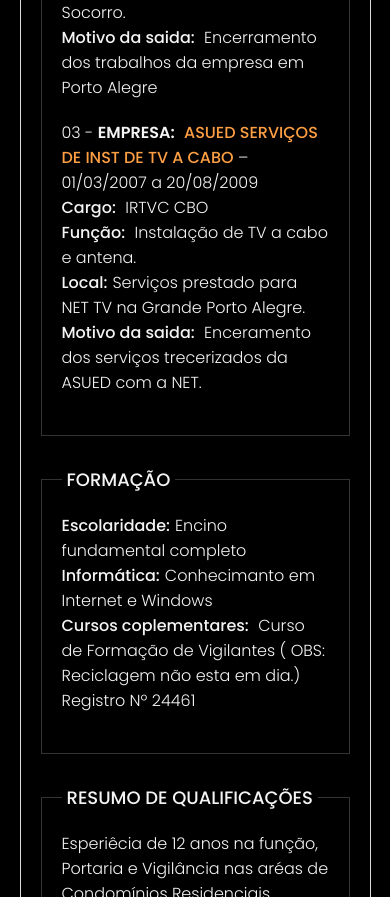
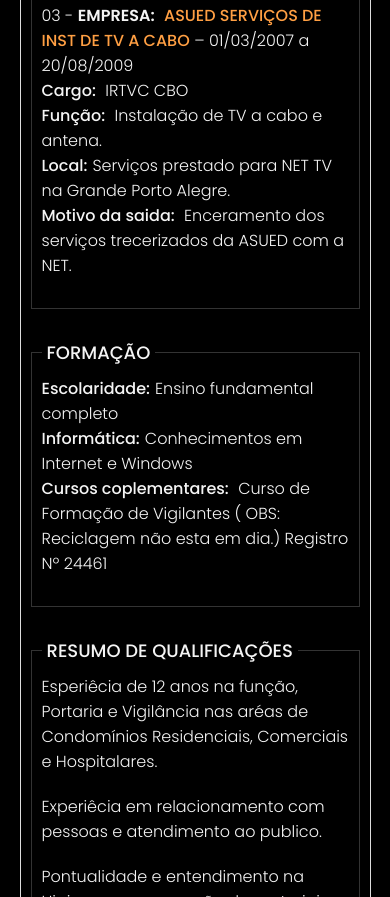
Before and after one commit to pauloupgrad/curriculo, a plain HTML site: page index.html in a window 390 px wide. Shown: the part 1103-2000 px from the top of the page. Drawn offline with Linux system fonts and the light colour scheme; files whose address does not match are found by name.

Commit message:
Reajuste na media query

```diff
--- a/assets/css/style.css
+++ b/assets/css/style.css
@@ -139,7 +139,7 @@ footer a:hover{
 @media (max-width: 468px){
     .container{
         width: 90%;
-        padding: 20px ;
+        padding: 10px ;
     }
     header .title_name{
         font-size: 25px;
@@ -147,6 +147,9 @@ footer a:hover{
     }
     footer a{
         font-size: 30px;
+    }
+    fieldset{
+        padding: 10px;
     }
 
 }
--- a/index.html
+++ b/index.html
@@ -101,8 +101,8 @@
                 <fieldset>
                     <legend class="info_title">Formação</legend>
                     <ul class="info_pro">
-                        <li><span class="info_sub">Escolaridade:</span>Encino fundamental completo</li>
-                        <li><span class="info_sub">Informática:</span>Conhecimanto em Internet e Windows</li>
+                        <li><span class="info_sub">Escolaridade:</span>Ensino fundamental completo</li>
+                        <li><span class="info_sub">Informática:</span>Conhecimentos em Internet e Windows</li>
                         <li><span class="info_sub">Cursos coplementares:</span>
                             Curso de Formação de Vigilantes ( OBS: Reciclagem não esta em dia.)
                             Registro Nº 24461
```
